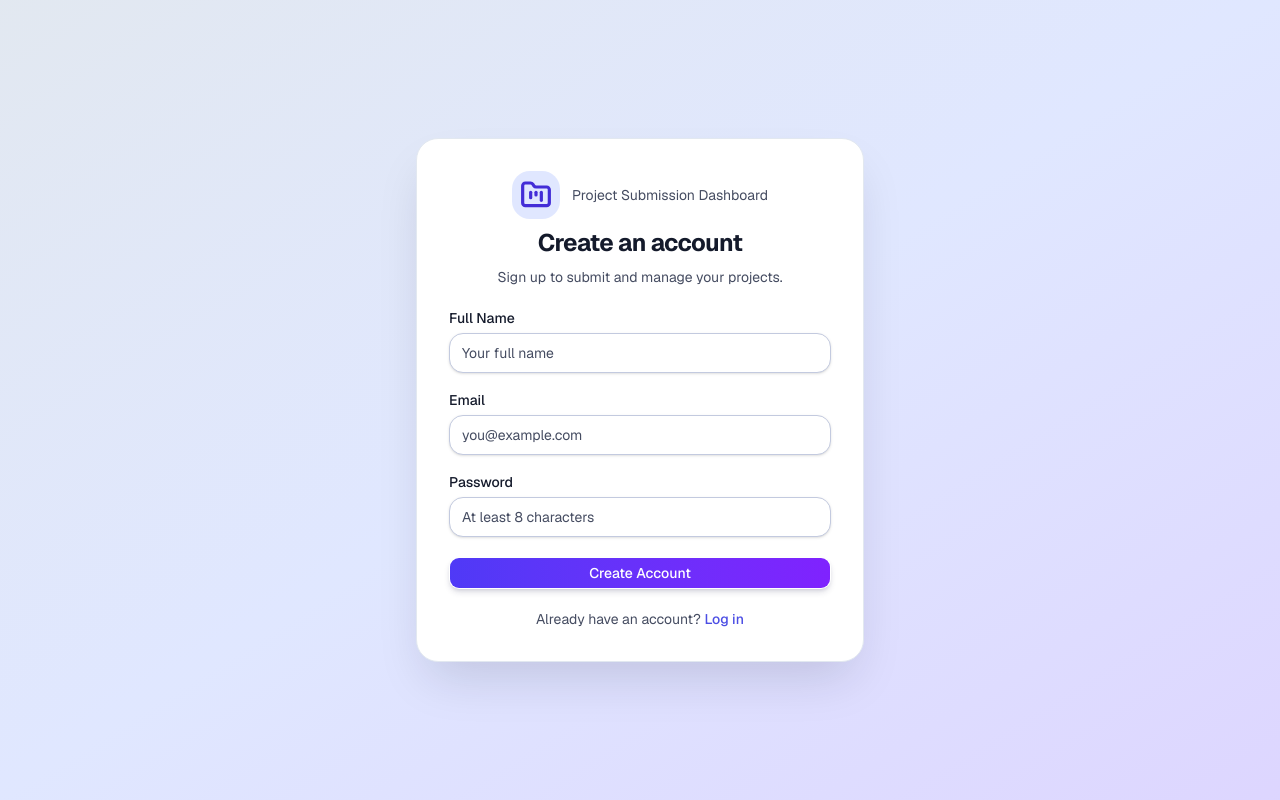
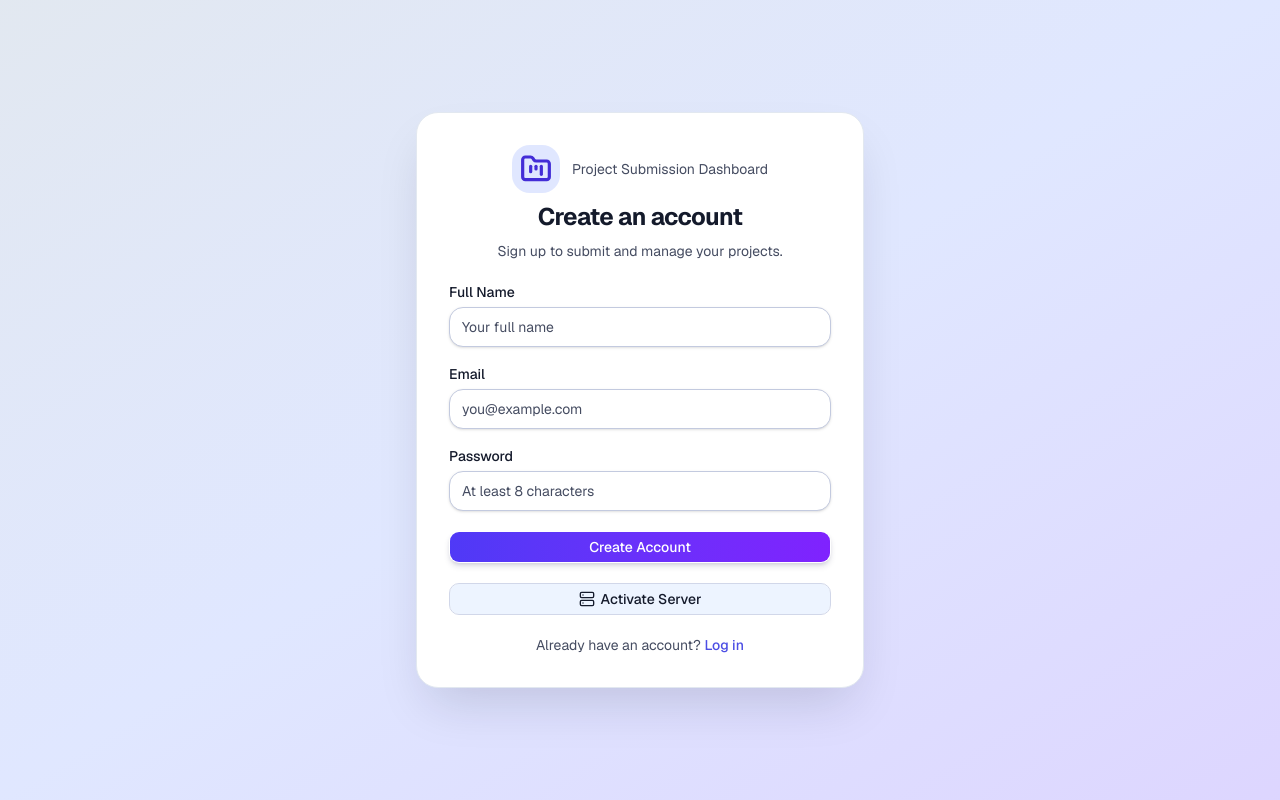
Before and after one commit to tashrifmiyaji/project-submission-dashboard, a Next.js app in the folder frontend/: page /signup in a window 1280 px wide. Built offline with nearby package versions, Linux system fonts and the light colour scheme; no server answers.

Commit message:
feat: add server activation button and logic to the signup form

```diff
--- a/frontend/src/features/auth/components/signup-form.tsx
+++ b/frontend/src/features/auth/components/signup-form.tsx
@@ -5,12 +5,14 @@ import Link from "next/link";
 import { useRouter } from "next/navigation";
 import { useForm } from "react-hook-form";
 import { zodResolver } from "@hookform/resolvers/zod";
-import { LoaderCircle } from "lucide-react";
+import { LoaderCircle, Server } from "lucide-react";
 import { toast } from "sonner";
+import { useState } from "react";
 
 import { Button } from "@/components/ui/button";
 import { Input } from "@/components/ui/input";
 import { Label } from "@/components/ui/label";
+import { api } from "@/apis/api";
 
 import {
   signupSchema,
@@ -21,6 +23,7 @@ import { useSignup } from "@/features/auth/hooks/use-signup";
 export function SignupForm() {
   const router = useRouter();
   const signupMutation = useSignup();
+  const [isWakingServer, setIsWakingServer] = useState(false);
 
   const {
     register,
@@ -65,6 +68,24 @@ export function SignupForm() {
             ? error.message
             : "Unable to create your account. Please try again.";
       toast.error(message);
+    }
+  };
+
+  const wakeServer = async () => {
+    setIsWakingServer(true);
+    try {
+      const response = await api<{ success: boolean; message: string }>(
+        "/health",
+      );
+      toast.success(response.message || "Server is active and ready.");
+    } catch (error) {
+      const message =
+        error instanceof Error
+          ? error.message
+          : "Could not reach the server. Please try again.";
+      toast.error(message);
+    } finally {
+      setIsWakingServer(false);
     }
   };
 
@@ -126,7 +147,7 @@ export function SignupForm() {
       <Button
         type="submit"
         className="w-full"
-        disabled={signupMutation.isPending}
+        disabled={signupMutation.isPending || isWakingServer}
       >
         {signupMutation.isPending && (
           <LoaderCircle className="animate-spin" />
@@ -134,6 +155,21 @@ export function SignupForm() {
         {signupMutation.isPending
           ? "Creating account..."
           : "Create Account"}
+      </Button>
+
+      <Button
+        type="button"
+        variant="outline"
+        className="w-full"
+        onClick={wakeServer}
+        disabled={signupMutation.isPending || isWakingServer}
+      >
+        {isWakingServer ? (
+          <LoaderCircle className="animate-spin" />
+        ) : (
+          <Server />
+        )}
+        {isWakingServer ? "Activating server..." : "Activate Server"}
       </Button>
 
       <p className="text-center text-sm text-muted-foreground">
```
